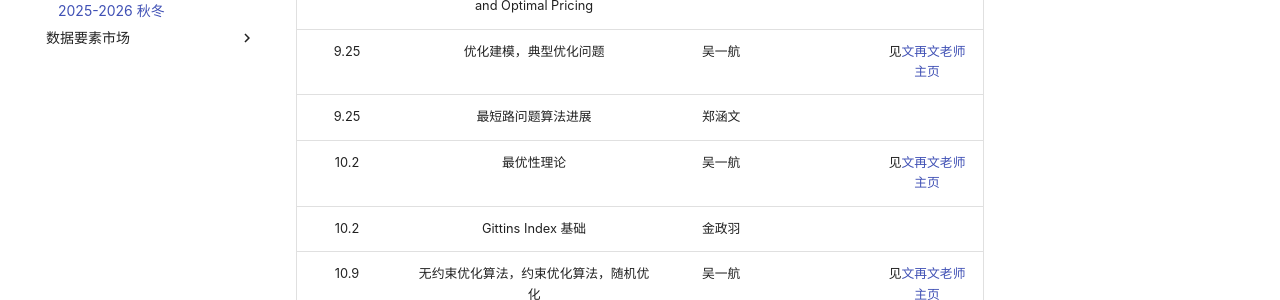
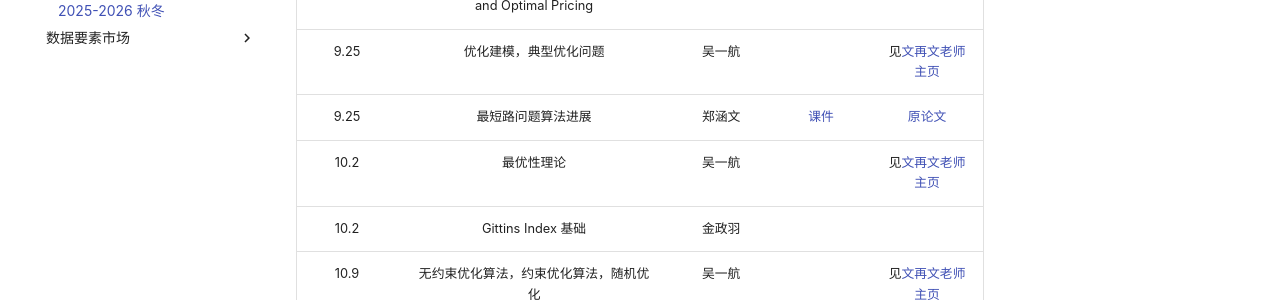
Before and after one commit to yhwu-is/Teach, an MkDocs documentation site: the page built from docs/ec/seminar/25fa.md, in a window 1280 px wide and 900 px high, scrolled down 1181 px. Shown: the part 151-451 px from the top of the window. Built offline with MkDocs 1.6.1 and Material for MkDocs 9.7.7, drawn with Linux system fonts in a browser that asks for light colours; comment, search, counter and statistics services are not loaded.

Commit message:
docs:更新EC讨论班

```diff
--- a/docs/ec/seminar/25fa.md
+++ b/docs/ec/seminar/25fa.md
@@ -37,7 +37,7 @@
 | 9.18 | 最优化简介，凸集与凸函数 | 吴一航 |  | 见[文再文老师主页](http://faculty.bicmr.pku.edu.cn/~wenzw/optbook.html) |
 | 9.18 | The Economics of Large Language Models: Token Allocation, Fine-Tuning, and Optimal Pricing | 阳先毅 | [课件](25fa/25fa-week1.pdf) | [原论文](25fa/The%20Economics%20of%20Large%20Language%20Models-%20Token%20Allocation,%20Fine-Tuning,%20and%20Optimal%20Pricing.pdf) |
 | 9.25 | 优化建模，典型优化问题 | 吴一航 |  | 见[文再文老师主页](http://faculty.bicmr.pku.edu.cn/~wenzw/optbook.html) |
-| 9.25 | 最短路问题算法进展 | 郑涵文 |  |  |
+| 9.25 | 最短路问题算法进展 | 郑涵文 | [课件](25fa/25fa-01-SSSP.pdf) | [原论文](25fa/Breaking%20the%20Sorting%20Barrier%20for%20Directed%20SSSP.pdf) |
 | 10.2 | 最优性理论 | 吴一航 |  | 见[文再文老师主页](http://faculty.bicmr.pku.edu.cn/~wenzw/optbook.html) |
 | 10.2 | Gittins Index 基础 | 金政羽 |  |  |
 | 10.9 | 无约束优化算法，约束优化算法，随机优化 | 吴一航 |  | 见[文再文老师主页](http://faculty.bicmr.pku.edu.cn/~wenzw/optbook.html) |
```
Also changed, not shown: 2 other files.
